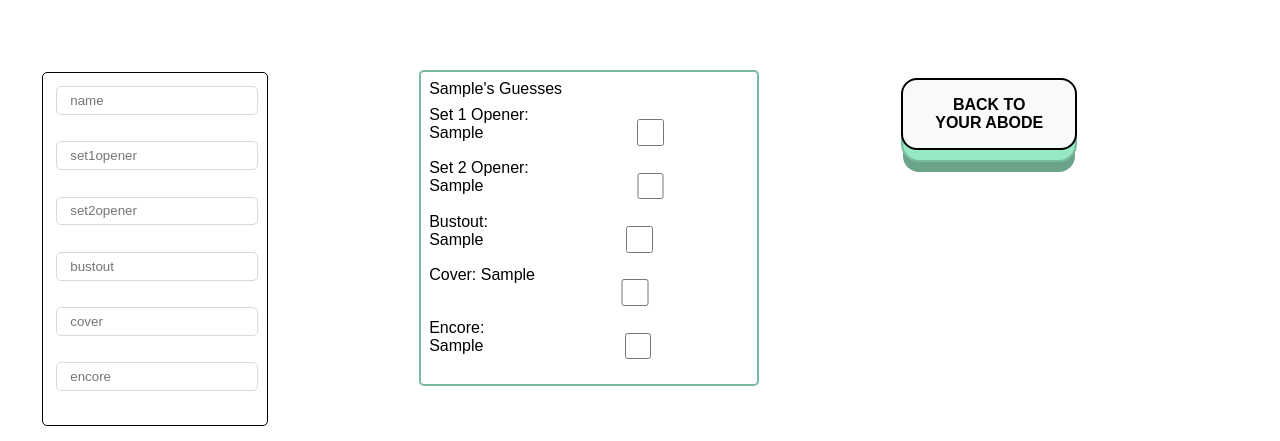
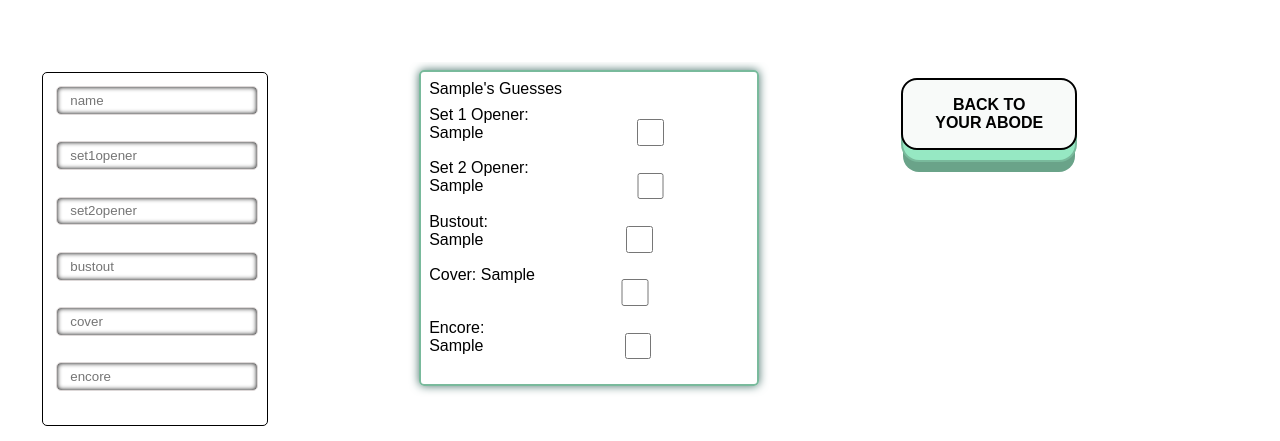
Before and after one commit to AnaBennett11/youenjoymysetlist, a React (Create React App) app: page /form in a window 1280 px wide. Both pictures are taken after typing "Sample", "Sample", "Sample", "Sample", "Sample", "Sample" into the empty fields and a click on the button "Send it". Shown: the part 244-685 px from the top of the page. Built offline with nearby package versions, Linux system fonts and the light colour scheme; no server answers; a web font is replaced by a local one.

Commit message:
Add more styling

```diff
--- a/src/components/Form/Form.css
+++ b/src/components/Form/Form.css
@@ -18,6 +18,7 @@ input {
     border-radius: 5px;
     display: block;
 }
+
 .formLabels {
     margin-left: 1em;
 }
@@ -71,3 +72,7 @@ input {
     box-shadow: #fff 2px 2px 0 0, #000 2px 2px 0 1px;
     transform: translate(2px, 2px);
 }
+
+.input1, .input2, .input3, .input4, .input5, .input6 {
+    box-shadow: inset 0 0 5px black;
+}
--- a/src/components/Form/Form.js
+++ b/src/components/Form/Form.js
@@ -43,6 +43,7 @@ const Form = ({ addGuess }) => {
                     <input className='input1'
                         type="text"
                         placeholder="name"
+                        required
                         onChange={(event) => setFirstName(event.target.value)}
                         name="firstName"
                         value={firstName}
@@ -50,6 +51,7 @@ const Form = ({ addGuess }) => {
                     <input className='input2'
                         type="text"
                         placeholder="set1opener"
+                        required
                         onChange={(event) => setSet1opener(event.target.value)}
                         name="set1opener"
                         value={set1opener}
@@ -57,6 +59,7 @@ const Form = ({ addGuess }) => {
                     <input className='input3'
                         type="text"
                         placeholder="set2opener"
+                        required
                         onChange={(event) => setSet2opener(event.target.value)}
                         name="set2opener"
                         value={set2opener}
@@ -64,6 +67,7 @@ const Form = ({ addGuess }) => {
                     <input className='input4'
                         type="text"
                         placeholder="bustout"
+                        required
                         onChange={(event) => setBustout(event.target.value)}
                         name="bustout"
                         value={bustout}
@@ -71,6 +75,7 @@ const Form = ({ addGuess }) => {
                     <input className='input5'
                         type="text"
                         placeholder="cover"
+                        required
                         onChange={(event) => setCover(event.target.value)}
                         name="cover"
                         value={cover}
@@ -78,6 +83,7 @@ const Form = ({ addGuess }) => {
                     <input className='input6'
                         type="text"
                         placeholder="encore"
+                        required
                         onChange={(event) => setEncore(event.target.value)}
                         name="encore"
                         value={encore}
--- a/src/components/GuessCard/GuessCard.css
+++ b/src/components/GuessCard/GuessCard.css
@@ -9,6 +9,7 @@
     flex-direction: column;
     align-items: flex-start;
     justify-content: center;
+    box-shadow: 0 0 10px rgb(75, 115, 109);
 }
 
 .guessHolder {
@@ -26,7 +27,9 @@
 .inputFields{
     font-family: Arial, Helvetica, sans-serif;
     margin: 1em;
+
 }
+
  .set1openerDiv, .set2openerDiv, .bustoutDiv, .coverDiv, .encoreDiv {
     display: flex;
     flex-direction: row;
```
